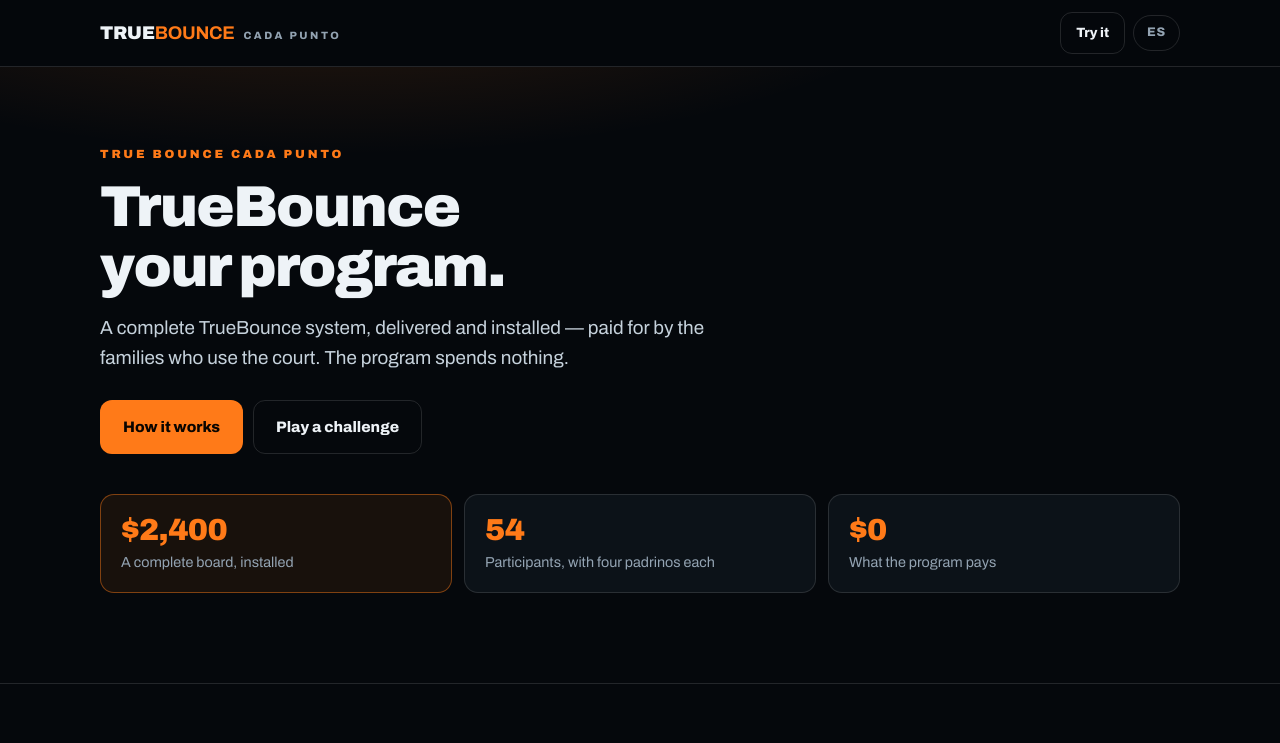
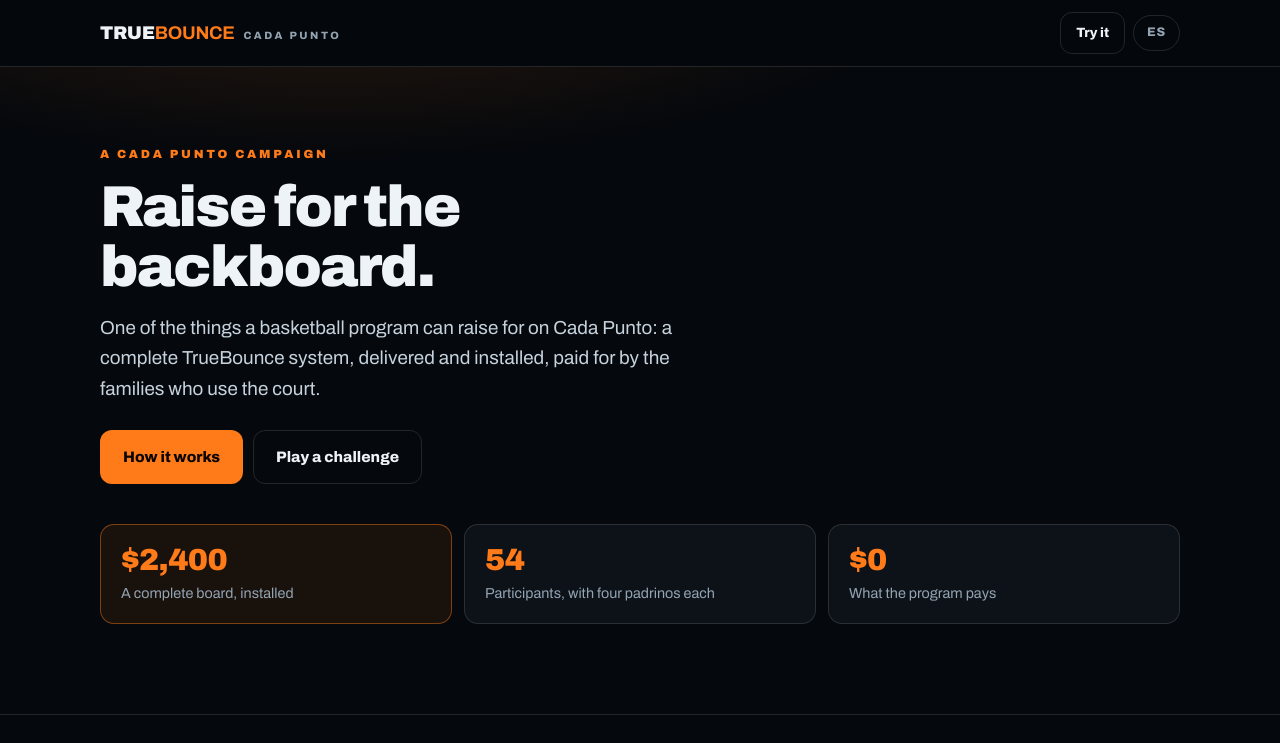
Before and after one commit to hooporiapr-oss/true-bounce-BACKBOARDS, a plain HTML site: page index.html in a window 1280 px wide. Shown: the top 743 px of the page. Drawn offline with Linux system fonts and the light colour scheme.

Commit message:
Update hero section and add new content

```diff
--- a/index.html
+++ b/index.html
@@ -160,8 +160,8 @@
 
 <div class="hero">
   <div class="wrap">
-    <div class="kick" data-t="kick">True Bounce Cada Punto</div>
-    <h1 data-t="h1">TrueBounce your program.</h1>
+    <div class="kick" data-t="kick">A Cada Punto campaign</div>
+    <h1 data-t="h1">Raise for the backboard.</h1>
     <p class="lede" data-t="lede">A complete TrueBounce system, delivered and installed — paid for by the families who use the court. The program spends nothing.</p>
     <div class="actions">
       <a class="btn btn-solid" href="#how" data-t="cta1">How it works</a>
@@ -273,6 +273,13 @@
   </div>
 </section>
 
+<section>
+  <div class="wrap">
+    <h2 data-t="alsoH">Boards are one cause.</h2>
+    <p class="sub" data-t="alsoP">A program can raise for whatever it is short of — travel, uniforms, entry fees, equipment. Same campaign, same challenges, same padrinos. The board is simply the one people can see from the road.</p>
+  </div>
+</section>
+
 <section class="close" id="talk">
   <div class="wrap">
     <h2 data-t="closeH">Tell us about your court.</h2>
@@ -294,9 +301,9 @@
 var STR = {
   en:{
     markPr:'Cada Punto', navPlay:'Try it',
-    kick:'True Bounce Cada Punto',
-    h1:'TrueBounce your program.',
-    lede:'A complete TrueBounce system, delivered and installed — paid for by the families who use the court. The program spends nothing.',
+    kick:'A Cada Punto campaign',
+    h1:'Raise for the backboard.',
+    lede:'One of the things a basketball program can raise for on Cada Punto: a complete TrueBounce system, delivered and installed, paid for by the families who use the court.',
     cta1:'How it works', cta2:'Play a challenge',
     d1:'A complete board, installed', d2:'Participants, with four padrinos each', d3:'What the program pays',
     howH:'Nothing to sell. Nothing to deliver.',
@@ -334,6 +341,8 @@
     quoteWho:'— a school director in Puerto Rico, after we installed his',
     costH:'The fundraiser costs the program nothing.',
     costP:'The board is paid for by what the community raises — the program is never invoiced for it and never out of pocket. No setup fee, no monthly fee, no contract, and nothing to order, store or hand back. Our fee comes out of the board price, never out of what a family pledged. Raise more than the target and every extra dollar stays with the program.',
+    alsoH:'Boards are one cause.',
+    alsoP:'A program can raise for whatever it is short of — travel, uniforms, entry fees, equipment. Same campaign, same challenges, same padrinos. The board is simply the one people can see from the road.',
     closeH:'Tell us about your court.',
     closeP:'Send us the program, how many participants and how many boards you need. We build the whole thing — the roster, a link for every participant — and send it over to look at. Nothing goes live until you say so.',
     closeCta:'Talk to us',
@@ -341,9 +350,9 @@
   },
   es:{
     markPr:'Cada Punto', navPlay:'Pruébalo',
-    kick:'True Bounce Cada Punto',
-    h1:'TrueBounce para tu programa.',
-    lede:'Un sistema TrueBounce completo, entregado e instalado — pagado por las familias que usan la cancha. El programa no gasta nada.',
+    kick:'Una campaña Cada Punto',
+    h1:'Recauda para el tablero.',
+    lede:'Una de las cosas por las que un programa de baloncesto puede recaudar en Cada Punto: un sistema TrueBounce completo, entregado e instalado, pagado por las familias que usan la cancha.',
     cta1:'Cómo funciona', cta2:'Juega un reto',
     d1:'Un tablero completo, instalado', d2:'Participantes, con cuatro padrinos cada uno', d3:'Lo que paga el programa',
     howH:'Nada que vender. Nada que entregar.',
@@ -381,6 +390,8 @@
     quoteWho:'— un director de escuela en Puerto Rico, después de instalarle el suyo',
     costH:'La recaudación no le cuesta nada al programa.',
     costP:'El tablero lo paga lo que recauda la comunidad — al programa nunca se le factura ni pone dinero de su bolsillo. Sin cargo de instalación, sin cargo mensual, sin contrato, y nada que pedir, guardar ni devolver. Nuestro cargo sale del precio del tablero, nunca de lo que prometió una familia. Recauda más que la meta y cada dólar de más se queda con el programa.',
+    alsoH:'Los tableros son una causa.',
+    alsoP:'Un programa puede recaudar para lo que le falte — viajes, uniformes, inscripciones, equipo. La misma campaña, los mismos retos, los mismos padrinos. El tablero es simplemente lo que se ve desde la calle.',
     closeH:'Cuéntanos de tu cancha.',
     closeP:'Dinos el programa, cuántos participantes y cuántos tableros necesitas. Nosotros armamos todo — la lista, un enlace para cada participante — y te lo mandamos para que lo veas. Nada sale en vivo hasta que tú lo digas.',
     closeCta:'Habla con nosotros',
```
